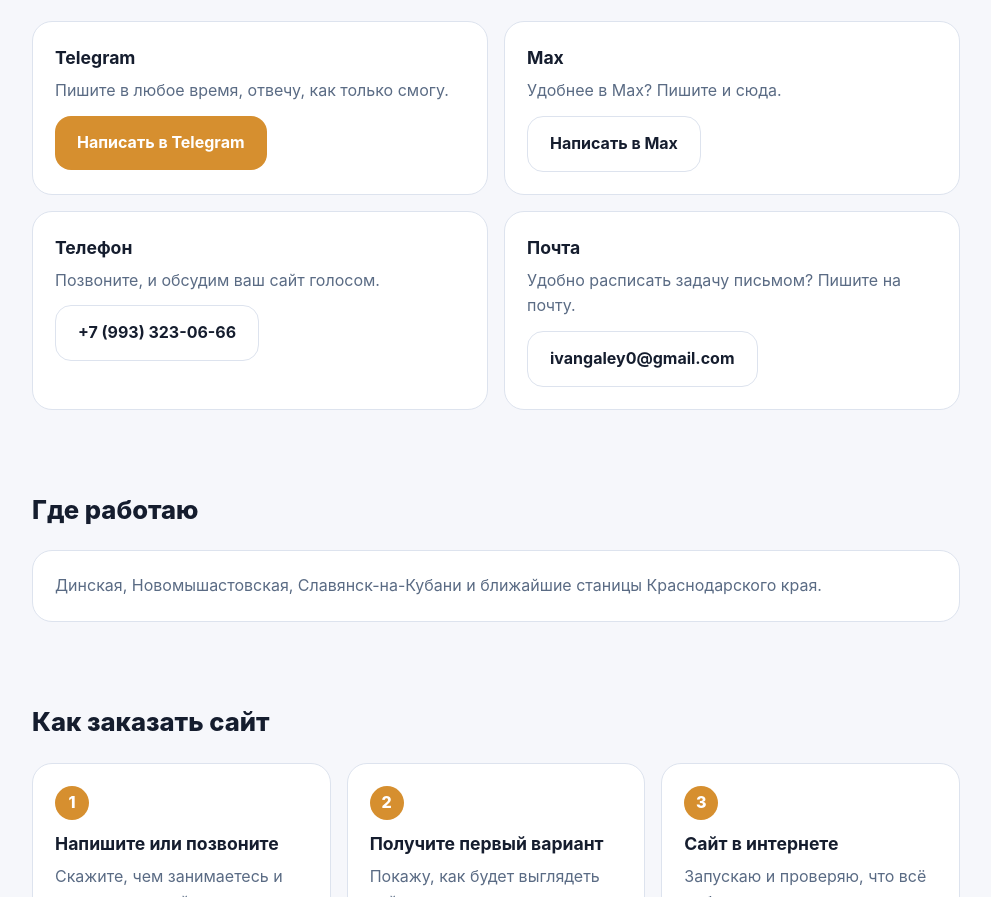
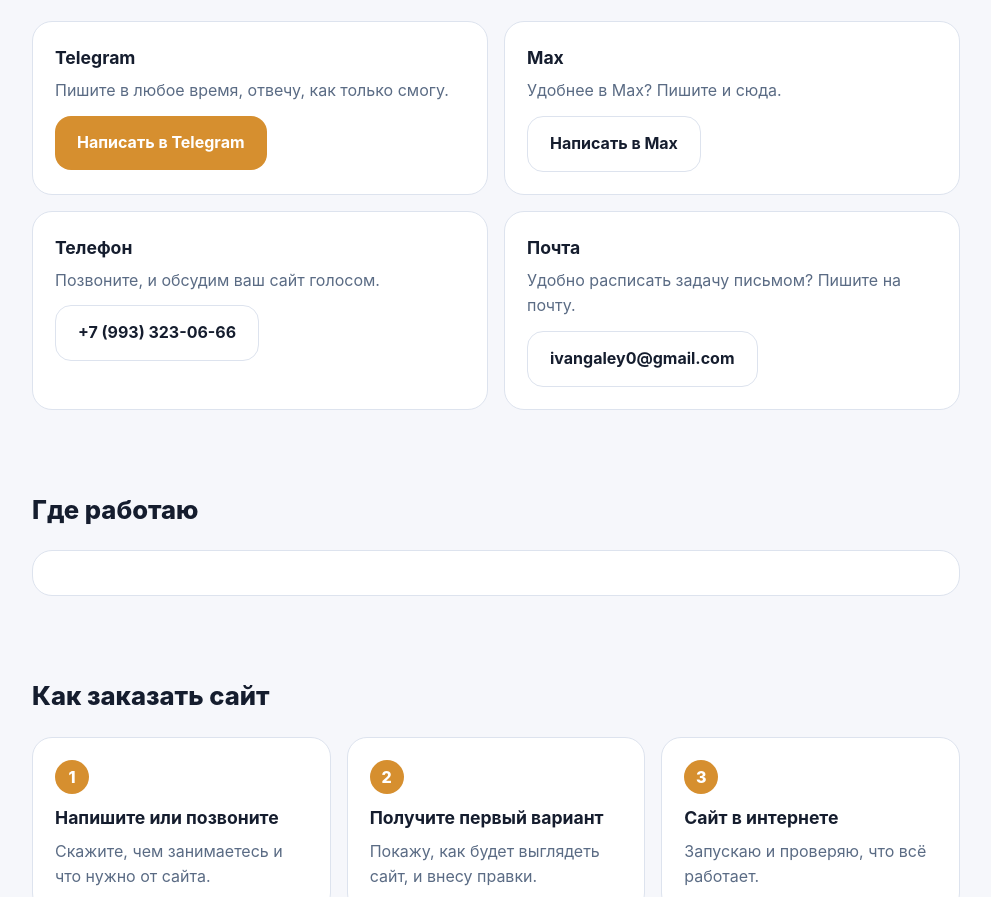
Before and after one commit to IvanGaley887/ivan-site, a plain HTML site: page kontakty.html in a window 1280 px wide. Shown: the part 203-1100 px from the top of the page, without its empty margins (144-1135 px from the left). Drawn offline with Linux system fonts and the light colour scheme.

Commit message:
Update kontakty.html

```diff
--- a/kontakty.html
+++ b/kontakty.html
@@ -53,7 +53,8 @@
   <section>
     <h2>Где работаю</h2>
     <div class="card">
-      <p>Динская, Новомышастовская, Славянск-на-Кубани и ближайшие станицы Краснодарского края.</p>
+      <meta name="description" content="Сайты под ключ для местного бизнеса: Краснодар и Краснодарский край. Дизайн, тексты, запуск.">
+
     </div>
   </section>
 
```
